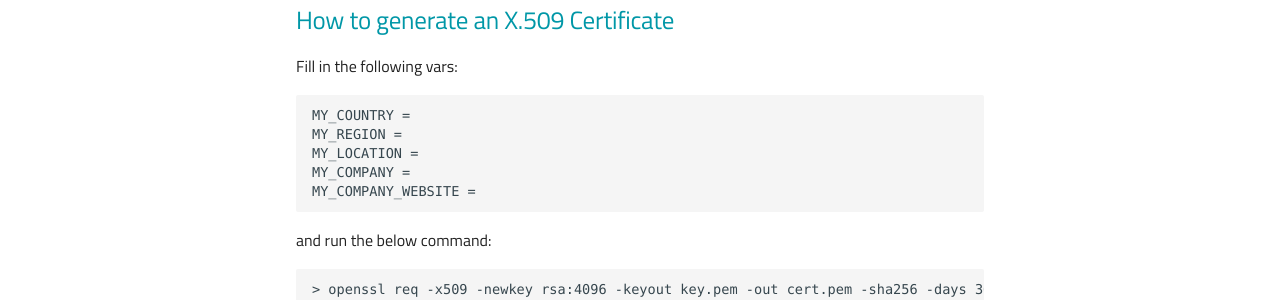
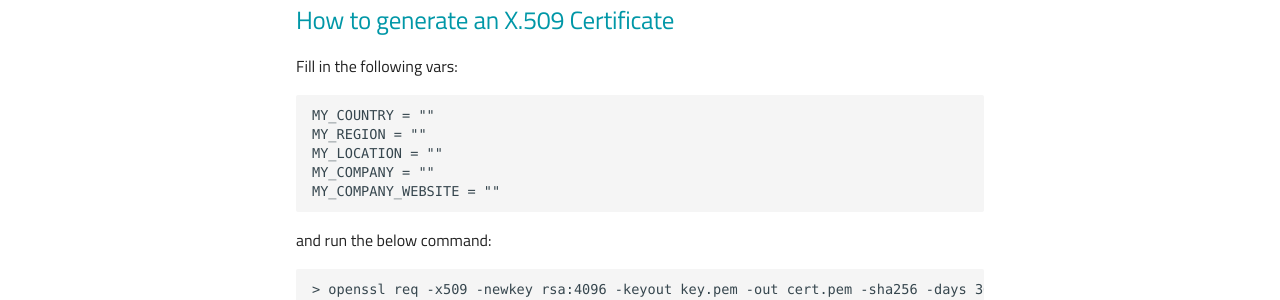
Before and after one commit to canarybit/cc-docs, an MkDocs documentation site: the page built from docs/x509_cert.md, in a window 1280 px wide. Shown: the part 268-568 px from the top of the page. Built offline with MkDocs 1.6.1 and Material for MkDocs 9.7.7, drawn with Linux system fonts in a browser that asks for light colours.

Commit message:
Updates content

````diff
--- a/docs/x509_cert.md
+++ b/docs/x509_cert.md
@@ -7,11 +7,11 @@ Confidential Cloud Studio is architected using strong security mechanisms and re
 Fill in the following vars:
 
 ```
-MY_COUNTRY =
-MY_REGION =
-MY_LOCATION =
-MY_COMPANY =
-MY_COMPANY_WEBSITE =
+MY_COUNTRY = ""
+MY_REGION = ""
+MY_LOCATION = ""
+MY_COMPANY = ""
+MY_COMPANY_WEBSITE = ""
 ```
 
 and run the below command:
````
